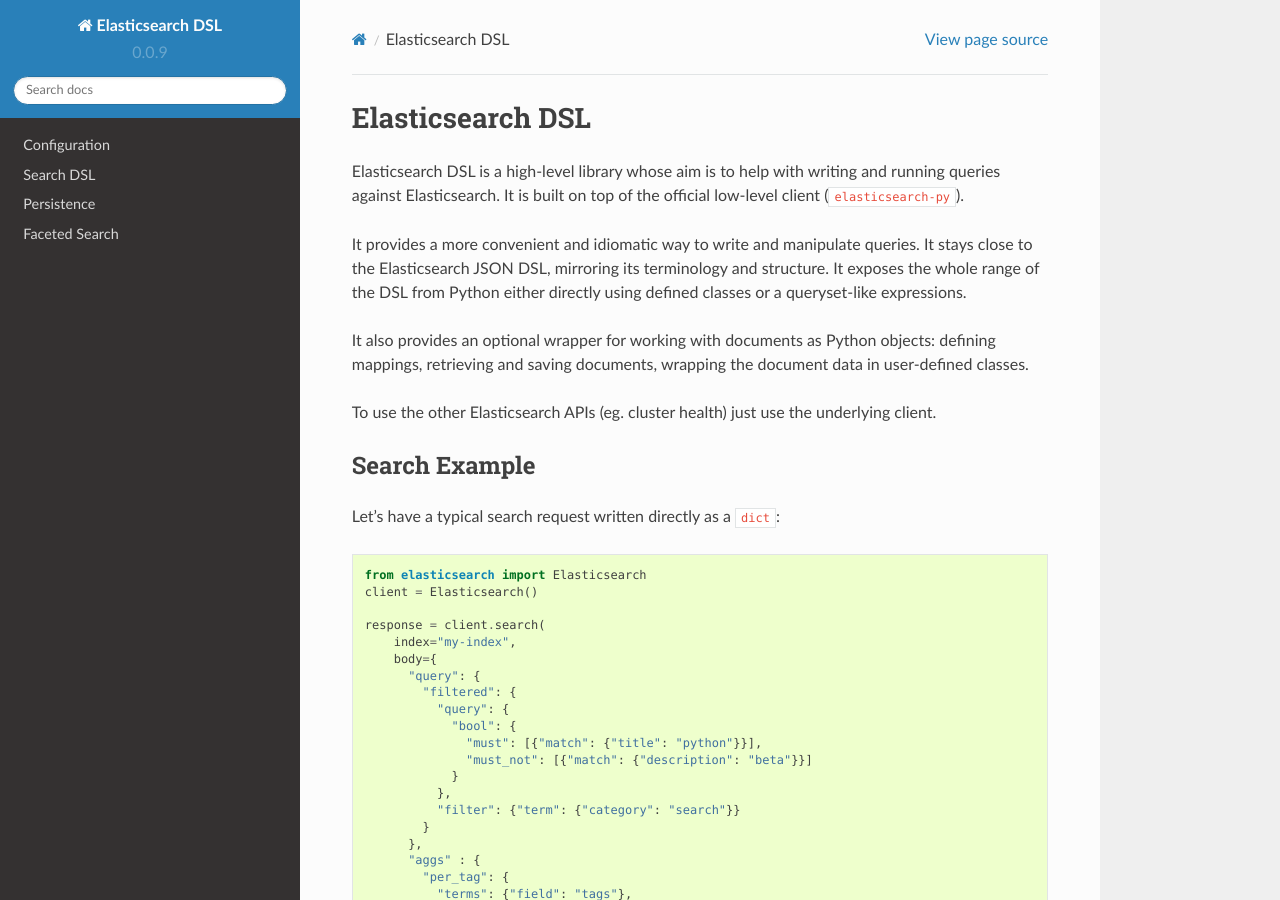
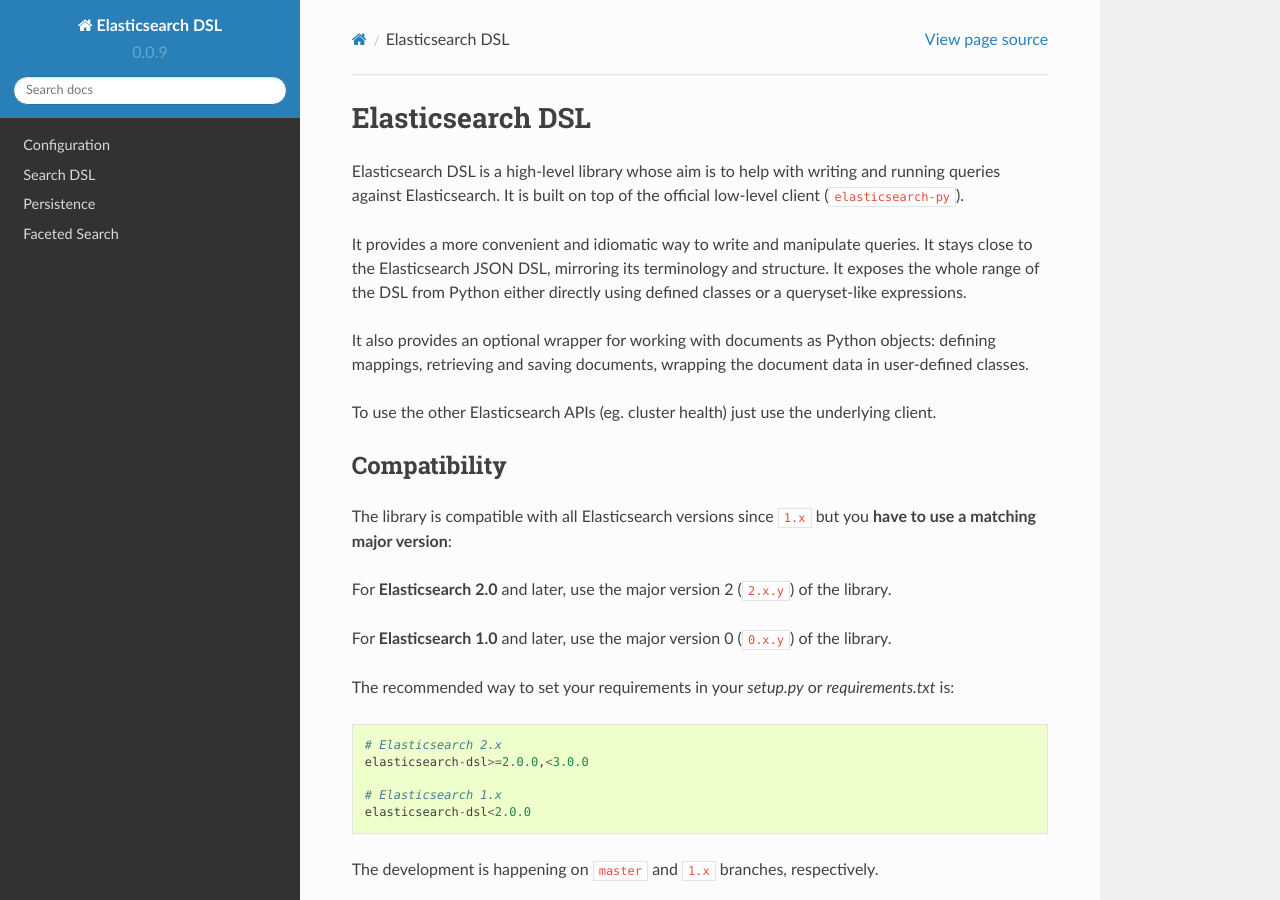
Before and after one commit to elastic/elasticsearch-dsl-py, a Sphinx documentation site: the page built from docs/index.rst, in a window 1280 px wide and 900 px high. Built offline with Sphinx 7.4.7 and the Read the Docs theme 2.0.0, drawn with Linux system fonts in a browser that asks for light colours.

Commit message:
Added a not to README and docs about version compatibility

```diff
--- a/docs/index.rst
+++ b/docs/index.rst
@@ -16,6 +16,31 @@
 
 To use the other Elasticsearch APIs (eg. cluster health) just use the
 underlying client.
+
+Compatibility
+-------------
+
+The library is compatible with all Elasticsearch versions since ``1.x`` but you
+**have to use a matching major version**:
+
+For **Elasticsearch 2.0** and later, use the major version 2 (``2.x.y``) of the
+library.
+
+For **Elasticsearch 1.0** and later, use the major version 0 (``0.x.y``) of the
+library.
+
+
+The recommended way to set your requirements in your `setup.py` or
+`requirements.txt` is::
+
+    # Elasticsearch 2.x
+    elasticsearch-dsl>=2.0.0,<3.0.0
+
+    # Elasticsearch 1.x
+    elasticsearch-dsl<2.0.0
+
+
+The development is happening on ``master`` and ``1.x`` branches, respectively.
 
 Search Example
 --------------
```
Also changed, not shown: 1 other file.
